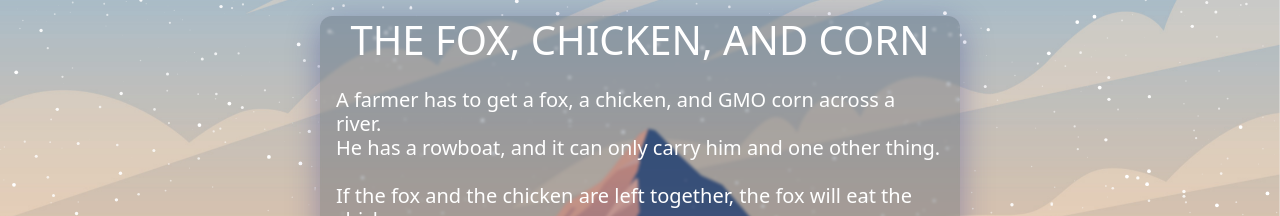
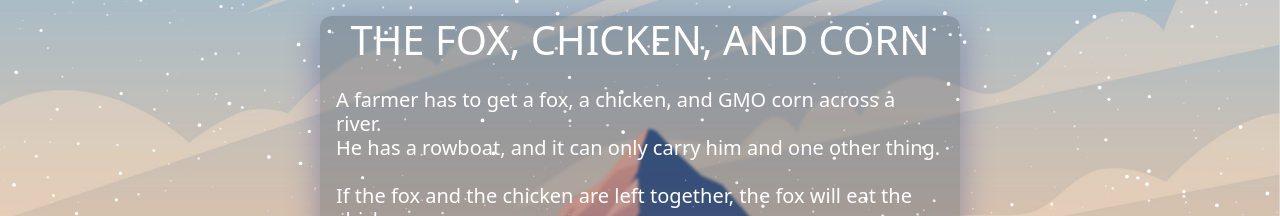
Before and after one commit to PaulKillian/fox--chicken--corn, a Next.js app: page / in a window 1280 px wide. Shown: the top 216 px of the page. Built offline with nearby package versions, Linux system fonts and the light colour scheme.

Commit message:
Update globals.css

```diff
--- a/styles/globals.css
+++ b/styles/globals.css
@@ -19,9 +19,10 @@ a {
   box-sizing: border-box;
 }
 
-/* canvas {
+canvas {
   z-index: 1;
-} */
+  pointer-events: none;
+}
 
 .main-height {
   height: 100vh;
```
